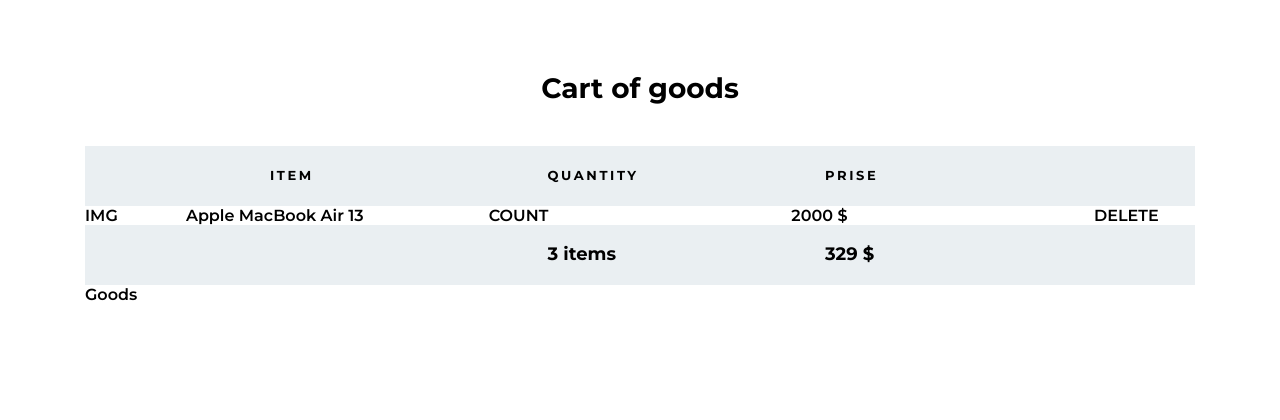
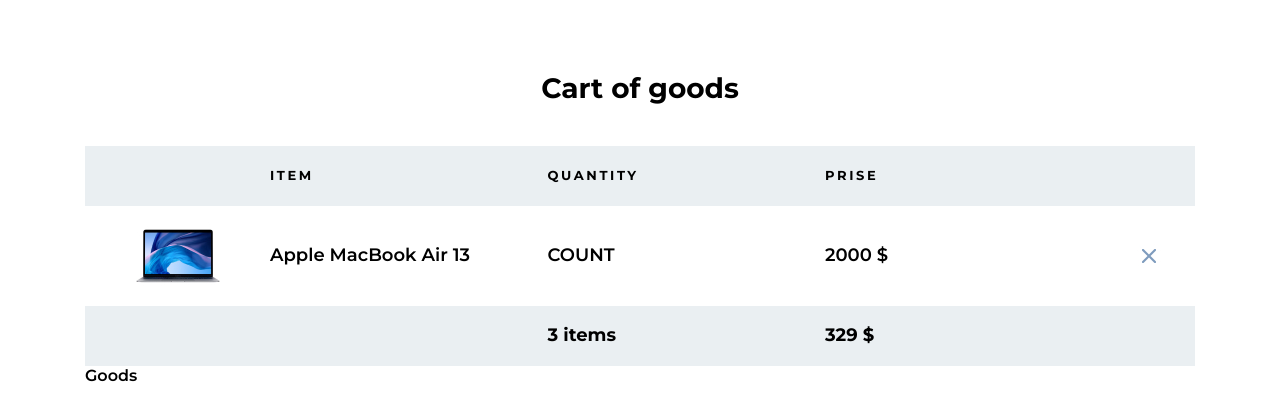
Before and after one commit to ShadePrima/cart-html-2022, a plain HTML site: page index.html in a window 1280 px wide. Drawn offline with Linux system fonts and the light colour scheme.

Commit message:
add img computer

```diff
--- a/index.html
+++ b/index.html
@@ -30,7 +30,7 @@
 
                     <section class="product">
                         <div class="product__img">
-                            IMG
+                            <img src="./img/products/Computer.jpg" alt="Apple MacBook Air 13">
                         </div>
                         <div class="product__title">
                             Apple MacBook Air 13
@@ -42,7 +42,9 @@
                             2000 $
                         </div>
                         <div class="product__control">
-                            DELETE
+                            <button type="button">
+                                <img src="./img/icons/x.jpg" alt="Delete ">
+                            </button>
                         </div>
                     </section>
 
--- a/sass/blocks/_product.scss
+++ b/sass/blocks/_product.scss
@@ -1,13 +1,22 @@
 .product {
     display: grid;
-    grid-template-columns: 1fr repeat(3, 3fr) 1fr;
+    grid-template-columns: 2fr repeat(3, 3fr) 1fr;
 
+    font-weight: 600;
+    font-size: 18px;
+    line-height: 130%;
 
+}
+
+.product > * {
+    align-self: center;
 }
 
 
 .product__img {
 
+
+    justify-self: center;
  }
 
 
@@ -28,5 +37,5 @@
 
 
 .product__control {
-
+    justify-self: center;
 }
--- a/sass/blocks/_titles.scss
+++ b/sass/blocks/_titles.scss
@@ -2,4 +2,5 @@
     font-size: 28px;
     line-height: 1.3;
     font-weight: 700;
+
 }
```
Also changed, not shown: css/main.css, img/icons/icon-down.svg (added), img/icons/icon-up.svg (added), img/icons/x.jpg (added), img/products/Apple watch.jpg (added), img/products/Computer.jpg (added), img/products/Mac Pro.jpg (added), 4 other files.
